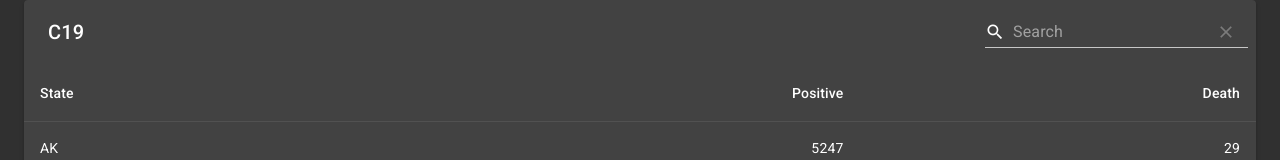
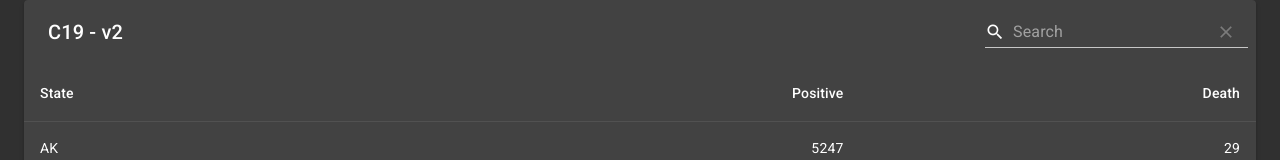
Before and after one commit to andrespontt/andrespontt.github.io.source, a React (Create React App) app: page / in a window 1280 px wide. Shown: the top 160 px of the page. Built offline with nearby package versions, Linux system fonts and the light colour scheme; no server answers.

Commit message:
test gitbhu actions

```diff
--- a/package.json
+++ b/package.json
@@ -7,6 +7,7 @@
     "@testing-library/jest-dom": "^4.2.4",
     "@testing-library/react": "^9.3.2",
     "@testing-library/user-event": "^7.1.2",
+    "gh-pages": "^3.1.0",
     "material-table": "^1.68.1",
     "react": "^16.13.1",
     "react-dom": "^16.13.1",
@@ -17,7 +18,9 @@
     "start": "react-scripts start",
     "build": "react-scripts build",
     "test": "react-scripts test",
-    "eject": "react-scripts eject"
+    "eject": "react-scripts eject",
+    "predeploy": "npm run build",
+    "deploy": "gh-pages -d build"
   },
   "eslintConfig": {
     "extends": "react-app"
--- a/src/Dashboard.js
+++ b/src/Dashboard.js
@@ -37,7 +37,7 @@ export default function Dashboard() {
     return (
         <div className={classes.root}>
             <MaterialTable
-            title="C19"
+            title="C19 - v2"
             columns={columns}
             data={data}
             options={{
```
Also changed, not shown: 2 other files (tests, documents, lock files or other folders).
